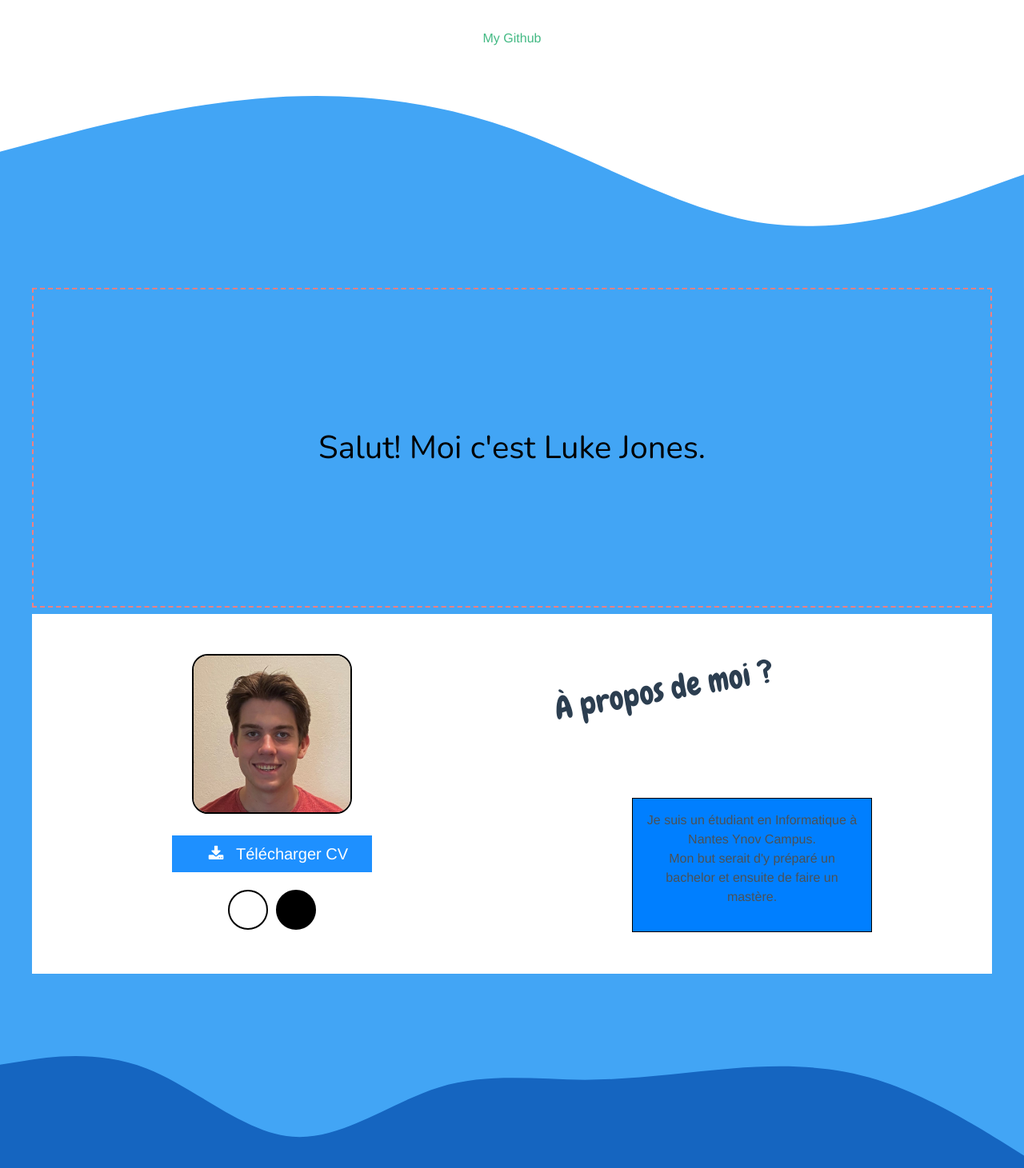
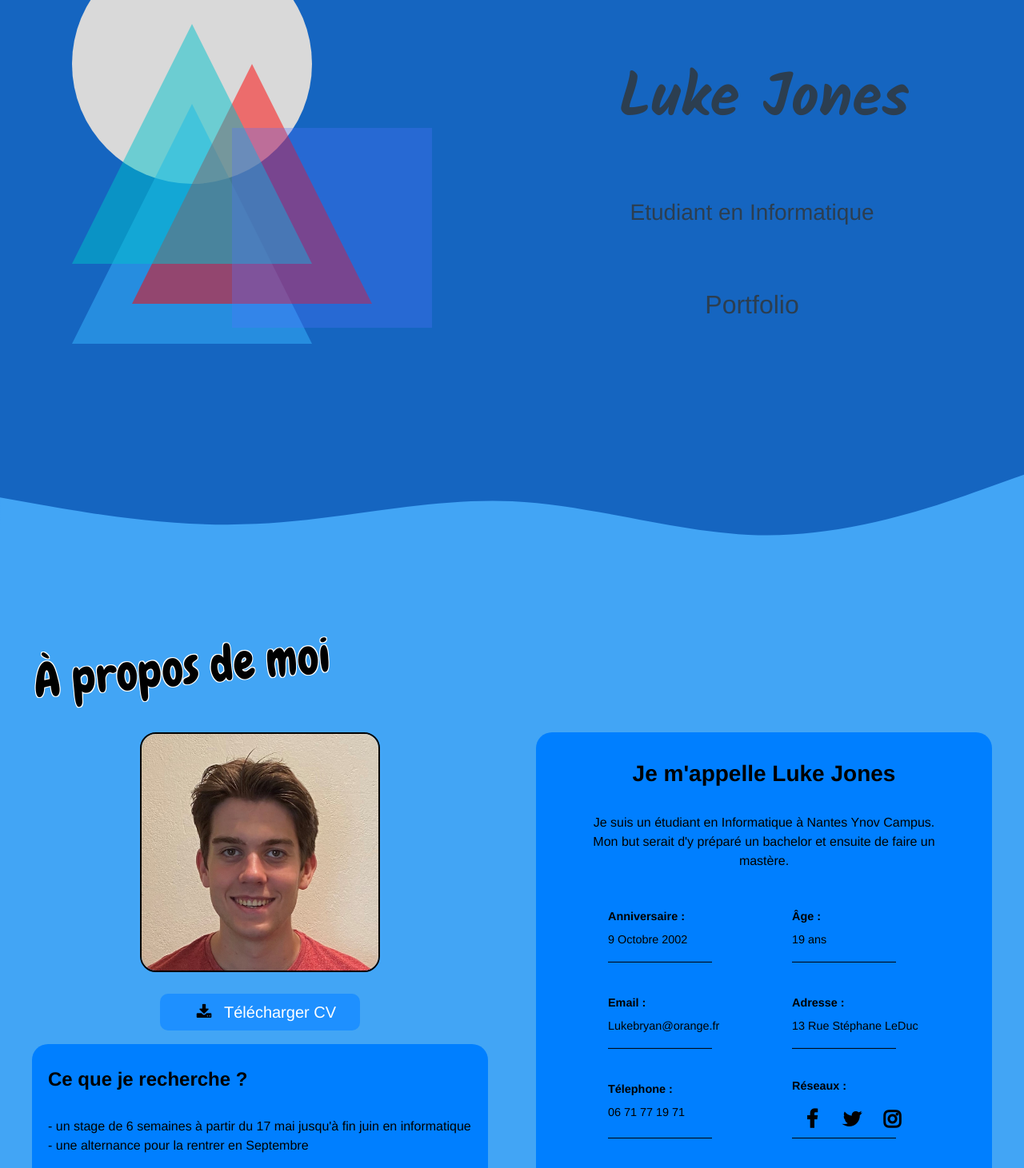
Before and after one commit to Luke859/Portfolio-luke, a Vue app: page /About in a window 1280 px wide. Shown: the part 120-1581 px from the top of the page at 80% size. Built offline with nearby package versions, Linux system fonts and the light colour scheme.

Commit message:
Style - Page about -> ajout deux blocs d'informations sur moi meme

```diff
--- a/src/App.vue
+++ b/src/App.vue
@@ -14,6 +14,7 @@ import Contact from './views/Contact.vue';
 <link href="https://fonts.googleapis.com/css2?family=Chewy&display=swap" rel="stylesheet">
 <link href="https://fonts.googleapis.com/css2?family=Ubuntu:wght@300&display=swap" rel="stylesheet">
 <link href="https://fonts.googleapis.com/css2?family=Nunito:wght@200&display=swap" rel="stylesheet">
+<link href="https://fonts.googleapis.com/css2?family=Kalam:wght@700&display=swap" rel="stylesheet">
 <link rel="stylesheet" href="https://cdnjs.cloudflare.com/ajax/libs/font-awesome/4.7.0/css/font-awesome.min.css">
 <link rel="stylesheet" href="https://cdn.jsdelivr.net/npm/bootstrap@4.0.0/dist/css/bootstrap.min.css" integrity="sha384-Gn5384xqQ1aoWXA+058RXPxPg6fy4IWvTNh0E263XmFcJlSAwiGgFAW/dAiS6JXm" crossorigin="anonymous">
 
--- a/src/views/About.vue
+++ b/src/views/About.vue
@@ -1,31 +1,66 @@
 <template>
-<svg xmlns="http://www.w3.org/2000/svg" viewBox="0 0 1440 320" style="vertical-align: top">
-  <path fill="#42a5f5" fill-opacity="1" d="M0,128L60,112C120,96,240,64,360,53.3C480,43,600,53,720,96C840,139,960,213,1080,229.3C1200,245,1320,203,1380,181.3L1440,160L1440,320L1380,320C1320,320,1200,320,1080,320C960,320,840,320,720,320C600,320,480,320,360,320C240,320,120,320,60,320L0,320Z"></path>
+    <svg xmlns="http://www.w3.org/2000/svg" viewBox="0 0 1440 320" style="vertical-align: top; background-color: #1565c0">
+    <path fill="#42a5f5" fill-opacity="1" d="M0,160L60,170.7C120,181,240,203,360,197.3C480,192,600,160,720,165.3C840,171,960,213,1080,213.3C1200,213,1320,171,1380,149.3L1440,128L1440,320L1380,320C1320,320,1200,320,1080,320C960,320,840,320,720,320C600,320,480,320,360,320C240,320,120,320,60,320L0,320Z"></path>
     </svg>
     <section class="s2">
         <div class="main-container">
-            <div class="greeting">
-                <h1>Salut! Moi c'est Luke Jones.</h1>
-            </div>
-
+            <h1 class="s2-title">À propos de moi</h1>
             <div class="intro">
                 <div class="right-block">
-                    <h1>À propos de moi ?</h1>
                     <div id="text">
+                        <h3>Je m'appelle Luke Jones</h3>
+                        <br>
                         <p>
                         Je suis un étudiant en Informatique à Nantes Ynov Campus.
                         <br>
                         Mon but serait d'y préparé un bachelor et ensuite de faire un mastère.
                         </p>
                     </div>
+                    <div id="info">
+                        <div class="list">
+                            <label>Anniversaire : </label>
+                            <p>9 Octobre 2002</p>
+                        </div>
+                        <div class="list">
+                            <label>Âge : </label>
+                            <p>19 ans</p>
+                        </div>
+                        <div class="list">
+                            <label>Email : </label>
+                            <p>Lukebryan@orange.fr</p>
+                        </div>
+                        <div class="list">
+                            <label>Adresse : </label>
+                            <p>13 Rue Stéphane LeDuc</p>
+                        </div>
+                        <div class="list">
+                            <label>Télephone : </label>
+                            <p>06 71 77 19 71</p>
+                        </div>
+                        <div class="list">
+                            <label>Réseaux : </label>
+                            <div class="apps">
+                                <li><a target="_blank" class="fa fa-facebook" href="https://www.facebook.com/profile.php?id=100005241454058"></a></li>
+                                <li><a href="#" class="fa fa-twitter"></a></li>
+                                <li><a target="_blank" href='https://www.instagram.com/luke_jones8509/' class="fa fa-instagram"></a></li>
+                            </div>
+                        </div>
+                    </div>
                 </div>
 
                 <div class="left-block">
+                    <div class="picture">
                         <img id="Luke-photo" src="../assets/photo_1.jpg" />
                         <a target="_blank" href="cv_de_luke.pdf" download="" class="CV"><i class="fa fa-download"></i>Télécharger CV</a>
-                    <div id="theme-options">
-                        <div id="light-mode" class="dot"></div>
-                        <div id="dark-mode" class="dot"></div>
+                    </div>
+                    <div class="find">
+                        <h4>Ce que je recherche ?</h4>
+                        <br>
+                        <p>
+                        - un stage de 6 semaines à partir du 17 mai jusqu'à fin juin en informatique
+                        <br>
+                        - une alternance pour la rentrer en Septembre
+                        </p>
                     </div>
                 </div>
             </div>
@@ -56,27 +91,27 @@
     }
 }
 
-.greeting h1{
-    display: grid;
-    text-align: center;
-    align-content: center;
-    border: 2px dashed lightcoral;
-    min-height: 10em;
-    color: var(--mainText);
-    font-family: 'Nunito', sans-serif;
-}
-
 .intro {
     display: grid;
-    background-color: white;
     grid-template-columns: 1fr 1fr;
     grid-template-areas: 'left right';
+    column-gap: 60px;
     /* -webkit-box-shadow: -33px 23px 2px 2px rgba(0,0,0,1);
     -moz-box-shadow: -33px 23px 2px 2px rgba(0,0,0,1);
     box-shadow: -33px 23px 2px 2px rgba(0,0,0,1); */
 }
 
-@media screen and (max-width: 700px){
+.s2-title{
+    color: black;
+    text-align: left;
+    margin-bottom: 80px;
+    -webkit-transform: rotate(-5deg);
+    font-family: 'Chewy', cursive;
+    font-size: 60px;
+    text-shadow: -1px -1px 0 white, 1px -1px 0 white, -1px 1px 0 white, 1px 1px 0 white;
+}
+
+@media screen and (max-width: 920px){
     .intro {
     grid-template-columns: 1fr;
     grid-template-areas:
@@ -87,45 +122,112 @@
     .right-block{
         justify-content: center;
     }
+
+    #Luke-photo{
+    margin: 0 auto;
+    }
+
+    .s2 h1{
+    padding: 10px;
+    text-align: center;
+    -webkit-transform: rotate(0deg);
+    }
+
+    .left-block .find {
+        margin-bottom: 20px;
+    }
 }
 
 .right-block {
     grid-area: right;
     display: grid;
     align-content: center;
-    /* padding-top: 50px; */
-    padding-bottom: 50px;
-}
-
-.right-block h1{
-    text-align: left;
-    margin-bottom: 80px;
-    -webkit-transform: rotate(-10deg);
-    font-family: 'Chewy', cursive;
-    font-size: 40px;
+    background-color: rgb(0, 127, 255);
+    border-radius: 20px;
 }
 
 #text {
-    width: 300px;
-    border: 1.5px solid black;
-    background-color: rgb(0, 127, 255);
+    width: 500px;
+    padding: 10px;
+    padding-top: 30px;
+    margin: 0 auto;
+    color: black;
+}
+
+#text h3{
+    color: black;
+    font-weight: bold;
+}
+
+#text p {
+    color: black;
+}
+
+
+
+#info{
+    display: flex;
+    width: 500px;
+    height: auto;
+    justify-content: center;
+    flex-wrap: wrap;
     padding: 15px;
+    margin: 0 auto;
+
+    font-size: 90%;
+}
+
+#info .list{
+    display: flex;
+    justify-content: center;
+    width: 130px;
+    height: auto;
+    border-bottom: 1px solid black;
+    margin-left: 100px;
+    margin-top: 40px;
+}
+
+#info .list label{
+    display: flex;
+    justify-content: left;
+    font-weight: bold;
+    color: black;
+}
+
+#info .list p{
+    display: flex;
+    justify-content: left;
+    width: 200px;
+    color: black;
+}
+
+#info .list .apps {
+    display: flex;
+    flex-wrap: nowrap;
+}
+
+.reseaux > li {
+    justify-content: center;
+    align-items: center;
+    list-style-type: none;
+    font-size: 10px;
+    padding-top: 10px;
     margin: 0 auto;
 }
 
+.reseaux li a:hover{
+    color: white;
+}
 
 .left-block{
     grid-area: left;
-    padding-top: 50px;
-    padding-bottom: 50px;
-
 }
 
 #Luke-photo{
     display: block;
-    margin: 0 auto; /*center image */
-    height: 200px;
-    width: 200px;
+    margin: 0 auto;
+    height: 300px;
+    width: 300px;
     object-fit: cover;
     border: 2px solid black;
     border-radius: 20px 20px;
@@ -141,38 +243,35 @@
     cursor: pointer;
     font-size: 20px;
     text-decoration: none;
+    border-radius: 10px;
+
 }
 
 .CV:hover {
-  background-color: RoyalBlue;
+    background: RoyalBlue;
+    text-decoration: none;
+    color: white;
 }
 
-
-#theme-options{
-    display: flex;
-    justify-content: center;
-    padding-top: 20px;
+.left-block .find {
+    position: flex;
+    background-color: rgb(0, 127, 255);
+    margin-top: 20px;
+    border-radius: 20px;
+    padding: 20px;
+    padding-top: 30px;
+    color: black;
 }
 
-.dot{
-    height: 50px;
-    width: 50px;
-    background-color: white;
-    border-radius: 50%;
-    margin: 5px;
-    border: 2px solid black;
-    cursor: pointer;
+.find h4{
+    color: black;
+    font-weight: bold;
+    text-align: left;
 }
 
-.dot:hover{
-    border-width: 5px;
+.find p {
+    color: black;
+    text-align: left;
 }
 
-#light-mode{
-    background-color: white;
-}
-
-#dark-mode{
-    background-color: black;
-}
 </style>
--- a/src/views/Contact.vue
+++ b/src/views/Contact.vue
@@ -1,4 +1,7 @@
 <template>
+    <svg xmlns="http://www.w3.org/2000/svg" style="vertical-align: top; background-color: #42a5f5" viewBox="0 0 1440 320">
+    <path fill="#1565c0" fill-opacity="1" d="M0,288L48,272C96,256,192,224,288,197.3C384,171,480,149,576,165.3C672,181,768,235,864,250.7C960,267,1056,245,1152,250.7C1248,256,1344,288,1392,304L1440,320L1440,320L1392,320C1344,320,1248,320,1152,320C1056,320,960,320,864,320C768,320,672,320,576,320C480,320,384,320,288,320C192,320,96,320,48,320L0,320Z"></path>
+    </svg>
     <section class="s5">
         <div class="main-container">
             <h1>ME CONTACTER</h1>
@@ -7,7 +10,7 @@
                     <input type="hidden" name="_captcha" value="false">
                     <input class="input-field" type="text" name="Prénom" placeholder="Prénom *" required>
                     <input class="input-field" type="text" name="Nom" placeholder="Nom *" required>
-                    <input class="input-field" type="text" name="Email" placeholder="Email *" required>
+                    <input class="input-field" type="email" name="Email" placeholder="Email *" required>
                     <input type="hidden" name="_next" value="http://localhost:3000/">
                     <textarea class="input-field" name="Message" required></textarea>
                     <!-- <input type="file" name="attachment" accept="image/png, image/jpeg"> -->
@@ -39,18 +42,31 @@
 
 <style>
 
+.s5 {
+    background-color: #1565c0;
+    overflow: auto;
+
+}
+
+.s5 h1{
+    padding-bottom: 50px;
+    color: black;
+    font-family: 'Chewy', cursive;
+    font-size: 60px;
+    text-shadow: -1px -1px 0 white, 1px -1px 0 white, -1px 1px 0 white, 1px 1px 0 white;
+}
 
 .contact {
     display: grid;
-    background-color: white;
     grid-template-columns: 1fr 1fr;
     grid-template-areas: 'left right';
+    column-gap: 60px;
     /* -webkit-box-shadow: -33px 23px 2px 2px rgba(0,0,0,1);
     -moz-box-shadow: -33px 23px 2px 2px rgba(0,0,0,1);
     box-shadow: -33px 23px 2px 2px rgba(0,0,0,1); */
 }
 
-@media screen and (max-width: 700px){
+@media screen and (max-width: 1300px){
     .contact {
     grid-template-columns: 1fr;
     grid-template-areas:
@@ -61,6 +77,8 @@
     .contact-text{
         justify-content: center;
         text-align: center;
+        width: 500px;
+        margin: 0 auto;
     }
 }
 
@@ -112,10 +130,12 @@
 
 .contact-text{
     grid-area: right;
+    background-color: white;
     display: grid;
     display: block;
-    text-align: left;
-    padding-left: 100px;
+    padding: 40px;
+    border-radius: 10px;
+    margin-bottom: 30px;
 }
 
 .fa {
@@ -123,11 +143,13 @@
     font-size: 20px;
     width: 50px;
     text-decoration: none;
+    color: black;
 }
 
 .fa:hover{
     text-decoration: none;
     list-style-type: none;
+    color: white
 
 }
 
@@ -137,18 +159,21 @@
     padding-top: 30px;
 }
 
-.reseaux li {
+.reseaux {
+    display: flex;
+    flex-wrap: nowrap;
+}
+
+.reseaux > li {
+    justify-content: center;
+    align-items: center;
     list-style-type: none;
     font-size: 50px;
-    padding-top: 70px;
-    float: left;
+    padding-top: 10px;
+    margin: 0 auto;
 }
 
-.fa-twitter{
-    padding-left: 20px;
-}
-
-.fa-instagram{
-    padding-left: 40px;
+.reseaux li a:hover{
+    color: rgb(0, 127, 255);
 }
 </style>
--- a/src/views/Experiences.vue
+++ b/src/views/Experiences.vue
@@ -2,7 +2,7 @@
 <svg xmlns="http://www.w3.org/2000/svg" viewBox="0 0 1440 320" style="vertical-align: top; background-color: #42a5f5"><path fill="#1565c0" fill-opacity="1" d="M0,128L34.3,122.7C68.6,117,137,107,206,133.3C274.3,160,343,224,411,229.3C480,235,549,181,617,160C685.7,139,754,149,823,149.3C891.4,149,960,139,1029,133.3C1097.1,128,1166,128,1234,149.3C1302.9,171,1371,213,1406,234.7L1440,256L1440,320L1405.7,320C1371.4,320,1303,320,1234,320C1165.7,320,1097,320,1029,320C960,320,891,320,823,320C754.3,320,686,320,617,320C548.6,320,480,320,411,320C342.9,320,274,320,206,320C137.1,320,69,320,34,320L0,320Z"></path></svg>
     <section class="s3">
         <div class="main-container">
-            <h1>MES EXPERIENCES</h1>
+            <h1 class="s3-title">MES EXPERIENCES</h1>
             <div class="experiences">
                 <div class="left-card">
                     <div class="card" style="width: 18rem;">
@@ -55,9 +55,12 @@
 
 }
 
-h1{
+.s3-title{
     color: var(--mainText);
-    padding: 50px;
+    padding-bottom: 50px;
+    font-family: 'Chewy', cursive;
+    font-size: 60px;
+    text-shadow: -1px -1px 0 white, 1px -1px 0 white, -1px 1px 0 white, 1px 1px 0 white;
 }
 
 p {
@@ -122,6 +125,7 @@ p {
 }
 
 .card{
+    position: relative;
     padding: 15px;
     margin: 0 auto;
 }
--- a/src/views/Home.vue
+++ b/src/views/Home.vue
@@ -1,23 +1,131 @@
 <template>
     <section class="s1">
         <div class="main-container">
-            <h1>Welcome to my portfolio</h1>
-            <p>
-            <a href="https://github.com/Luke859" target="_blank">My Github</a>
-            </p>
+            <div class="message">
+                <div class="greeting">
+                    <h1 class="moi">Luke Jones</h1>
+                    <h3>Etudiant en Informatique</h3>
+                    <h2>Portfolio</h2>
+                </div>
+                <div class="cercle">
+                    <div id="moncercle">
+                        <div id="moncarre"></div>
+                        <div id="montriangle"></div>
+                        <div id="montriangle2"></div>
+                        <div id="montriangle3"></div>
+                    </div>
+                </div>
+            </div>
         </div>
     </section>
 </template>
 
 <style scoped>
-a {
-  color: #42b983;
-}
+
 .s1{
     overflow: auto;
+    background-color: #1565c0;
 }
 
-h1{
-    position: flex;
+.main-container {
+    width: 1200px;
+    margin: 0 auto;
 }
+
+@media screen and (max-width: 1200px){
+    .main-container {
+        width: 95%
+    }
+
+}
+.message{
+    display: grid;
+    grid-template-columns: 1fr 1fr;
+    grid-template-areas: 'left right';
+    height: 600px;
+    /* column-gap: 150px; */
+}
+.greeting{
+    grid-area: right;
+    display: grid;
+}
+.greeting .moi{
+    display: grid;
+    font-family: 'Kalam', cursive;
+    padding-top: 200px;
+    padding-left: 30px;
+    font-size: 75px;
+}
+
+.cercle{
+    grid-area: left;
+    display: flex;
+    justify-content: center;
+}
+
+#moncercle{
+    background: #d9d9d9;;
+	border-radius:150px;
+	width:300px;
+	height:300px;
+    margin-top: 50px;
+    margin-left: -200px;
+    /* opacity: 0.3; */
+}
+
+#moncarre{
+    z-index: 4;
+    position: absolute;
+	background: #5271ff;
+	width:250px;
+	height:250px;
+    margin-top: 230px;
+    margin-left: 200px;
+    opacity: 0.3;
+}
+
+#montriangle{
+    z-index:3;
+    position: absolute;
+    border-left: 150px solid transparent;
+    border-right: 150px solid transparent;
+    border-bottom: 300px solid #00c2cb;
+    margin-top: 100px;
+    opacity: 0.5;
+}
+
+#montriangle2{
+    z-index: 1;
+    position: absolute;
+    border-left: 150px solid transparent;
+    border-right: 150px solid transparent;
+    border-bottom: 300px solid #38b6ff;
+    margin-top: 200px;
+    opacity: 0.5;
+}
+
+#montriangle3{
+    z-index: 2;
+    position: absolute;
+    border-left: 150px solid transparent;
+    border-right: 150px solid transparent;
+    border-bottom: 300px solid red;
+    margin-top: 150px;
+    margin-left: 75px;
+    opacity: 0.5;
+}
+
+
+@media screen and (max-width: 900px){
+    .message {
+    grid-template-columns: 1fr;
+    grid-template-areas:
+    'left'
+    'right';
+    }
+    .cercle{
+        justify-content: center;
+    }
+}
+
 </style>
```
Lines whose indentation alone changed are shown as unchanged.
